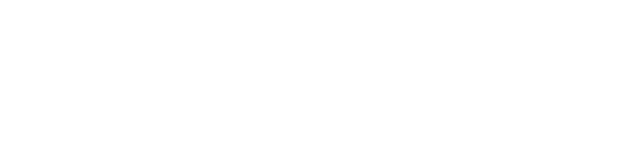
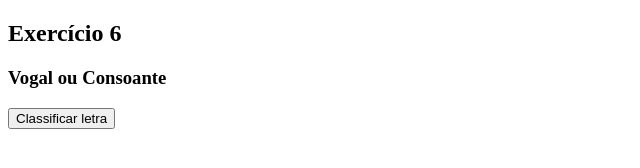
Before and after one commit to Miguel-Paes/lista1, a plain HTML site: page pages/exercise6.html in a window 1280 px wide. Shown: the whole page, without its empty margins (0-640 px from the left). Drawn offline with Linux system fonts and the light colour scheme.

Commit message:
exercício 6

```diff
--- a/pages/exercise6.html
+++ b/pages/exercise6.html
@@ -6,7 +6,10 @@
   <title>Exercise 6</title>
 </head>
 <body>
+  <h2>Exercício 6</h2>
+  <h3>Vogal ou Consoante</h3>
 
+  <button onclick="classificarLetra()">Classificar letra</button>
 
   <script src="../script/exercise6.js"></script>
 </body>
--- a/script/exercise6.js
+++ b/script/exercise6.js
@@ -0,0 +1,11 @@
+function classificarLetra() {
+  const letra = (prompt("Digite uma letra"))
+
+  const vogais = ["A", "a", "E", "e", "I", "i", "O", "o", "U", "u"]
+
+  if (vogais.includes(letra)) {
+    document.write(`A letra digitada foi ${letra}, ela é uma vogal`)
+  } else {
+    document.write(`A letra digitada foi ${letra}, ela é uma consoante`)
+  }
+}
```
